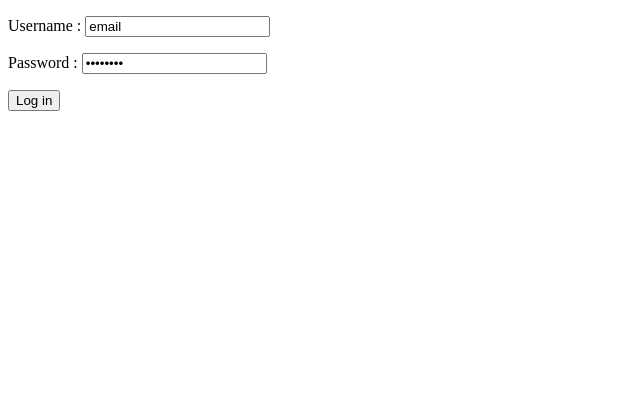
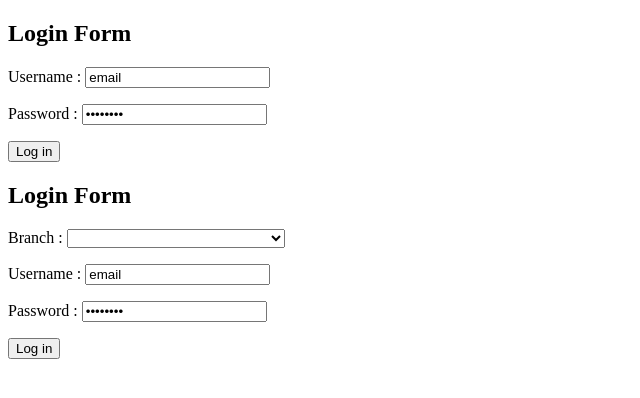
Before and after one commit to bantyK/Payment-Billing-System, an Angular app in the folder Frontend/frontend/: page /index in a window 1280 px wide. Shown: the top 398 px of the page, without its empty margins (0-640 px from the left). Built offline with nearby package versions, Linux system fonts and the light colour scheme.

Commit message:
Student login form and controller added

```diff
--- a/Frontend/frontend/src/app/admin-login/admin-login.component.html
+++ b/Frontend/frontend/src/app/admin-login/admin-login.component.html
@@ -1,3 +1,4 @@
+<h2>Login Form</h2>
 <form [formGroup]="loginForm" (ngSubmit)="doLogin($event)">
     <p>
       <label>Username : </label>
--- a/Frontend/frontend/src/app/app.component.html
+++ b/Frontend/frontend/src/app/app.component.html
@@ -1 +1,2 @@
 <app-admin-login></app-admin-login>
+<app-student-login></app-student-login>
--- a/Frontend/frontend/src/app/app.module.ts
+++ b/Frontend/frontend/src/app/app.module.ts
@@ -5,11 +5,13 @@ import { HttpModule } from '@angular/http';
 
 import { AppComponent } from './app.component';
 import { AdminLoginComponent } from './admin-login/admin-login.component';
+import { StudentLoginComponent } from './student-login/student-login.component';
 
 @NgModule({
   declarations: [
     AppComponent,
-    AdminLoginComponent
+    AdminLoginComponent,
+    StudentLoginComponent
   ],
   imports: [
     BrowserModule,
--- /dev/null
+++ b/Frontend/frontend/src/app/student-login/student-login.component.html
@@ -0,0 +1,18 @@
+<h2>Login Form</h2>
+<form [formGroup]="loginForm" (ngSubmit)="doLogin($event)">
+  <p>
+    <label>Branch : </label>
+    <select formControlName="branch" name="branch">
+      <option *ngFor="let branch of branches" [value]='branch'>{{branch}}</option>
+    </select>
+  </p>
+  <p>
+    <label>Username : </label>
+    <input formControlName="email" type="email" placeholder="Your email">
+  </p>
+  <p>
+    <label>Password : </label>
+    <input formControlName="password" type="password" placeholder="Your password">
+  </p>
+  <button type="submit">Log in</button>
+</form>
--- /dev/null
+++ b/Frontend/frontend/src/app/student-login/student-login.component.ts
@@ -0,0 +1,22 @@
+import { Component, OnInit } from '@angular/core';
+import { FormControl, FormGroup, Validators } from '@angular/forms';
+
+@Component({
+  selector: 'app-student-login',
+  templateUrl: './student-login.component.html',
+  styleUrls: ['./student-login.component.css']
+})
+export class StudentLoginComponent {
+  branches = ['Computer', 'Electronics & Telecommunication', 'Civil', 'Mechanical', 'Information Technology'];
+  public loginForm = new FormGroup({
+  email: new FormControl('email', Validators.required),
+  password: new FormControl('password', Validators.required),
+  branch: new FormControl('branch')
+});
+  constructor() { }
+
+  doLogin(event) {
+    console.log(event);
+    console.log(this.loginForm.value.branch);
+  }
+}
```
Also changed, not shown: Frontend/frontend/src/app/student-login/student-login.component.css (added), 1 other file (tests, documents, lock files or other folders).
